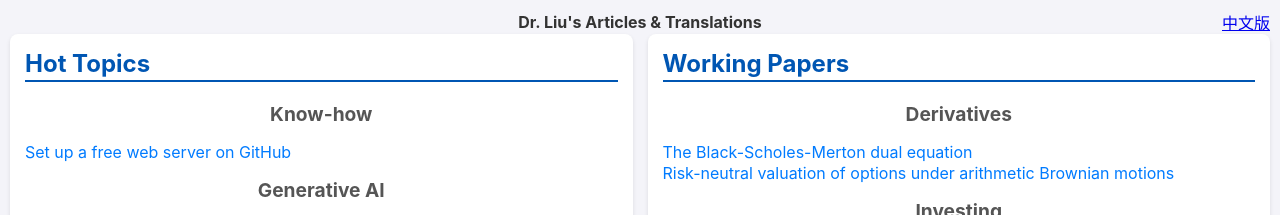
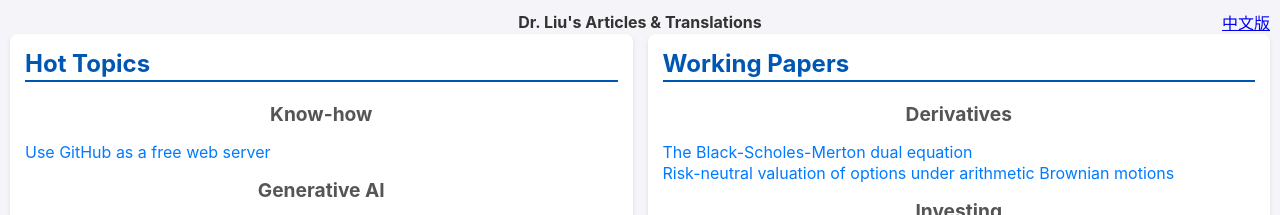
Before and after one commit to qiangliu-2/qiangliu-2.github.io, a plain HTML site: page index.html in a window 1280 px wide. Shown: the top 215 px of the page. Drawn offline with Linux system fonts and the light colour scheme.

Commit message:
Add files via upload

```diff
--- a/index.html
+++ b/index.html
@@ -14,7 +14,7 @@
             <h2 class="section-title">Hot Topics</h2>
             <h3 class="subsection-title">Know-how</h3>
             <ul class="link-list">
-                <li><a href="ql_md_template.html?my.md=qpedia/github-web-server.md" title="Free and easy" target="_blank">Set up a free web server on GitHub</a></li>
+                <li><a href="ql_md_template.html?my.md=qpedia/github-web-server.md" title="Free and easy" target="_blank">Use GitHub as a free web server</a></li>
             </ul>
             <h3 class="subsection-title">Generative AI</h3>
             <ul class="link-list">
```
Also changed, not shown: 1 other file.
